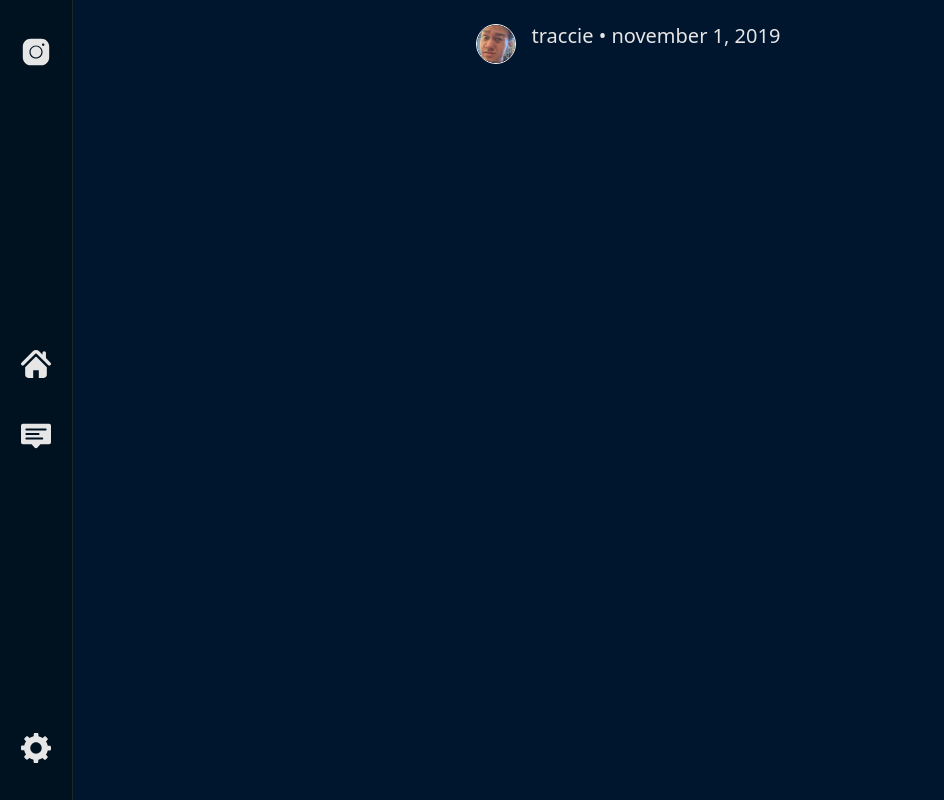
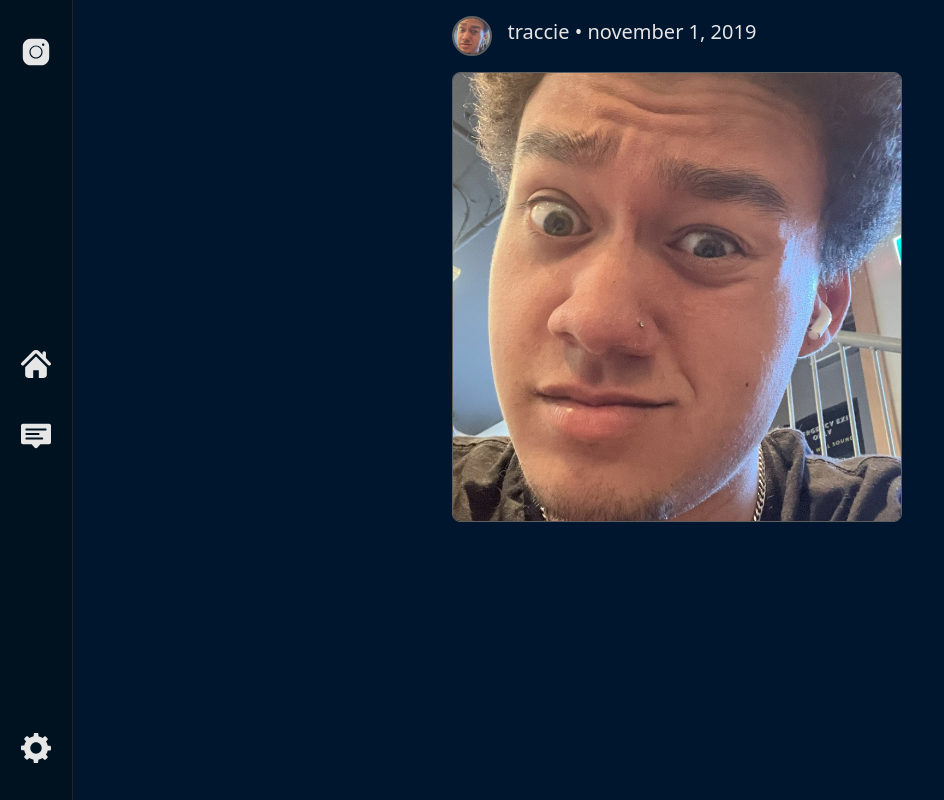
Before and after one commit to bennyschoo/BSocial, a React (Vite) app in the folder bsocial-client/: page / in a window 1280 px wide. Shown: the whole page, without its empty margins (0-944 px from the left). Built offline with nearby package versions, Linux system fonts and the light colour scheme.

Commit message:
added post content. Working on caption box.

```diff
--- a/bsocial-client/public/styles/styles.css
+++ b/bsocial-client/public/styles/styles.css
@@ -23,3 +23,12 @@
 .text-light{
     color: #e6e6e6 !important;
 }
+
+.profile-pic{
+    border: 2px solid #5e5e5e;
+}
+
+.post-content{
+    border-radius: 8px;
+    border: 1px solid #5e5e5e;
+}
--- a/bsocial-client/src/components/Post.tsx
+++ b/bsocial-client/src/components/Post.tsx
@@ -1,20 +1,25 @@
 import TopBar from "./postComponents/TopBar.tsx"
+import PostContent from "./postComponents/PostContent.tsx"
+import CaptionBox from "./postComponents/CaptionBox.tsx"
 
 interface PostProps {
     postid: number;
     pfpUrl?: string;
     username: string;
     datetime: string;
-    contenturl: string;
-    caption: string;
+    contenturl?: string;
+    caption?: string;
 }
 
 
 function Post({postid, pfpUrl="/img/default_pfp.jpg", username, datetime, contenturl, caption}: PostProps) {
 
+
     return (
-        <div className="m-4 d-flex flex-column" key={postid} style={{width:"100%"}}>
+        <div className=" d-flex flex-column" key={postid} style={{width:"100%"}}>
             <TopBar pfpUrl={pfpUrl} username={username} datetime={datetime} />
+            {contenturl && <PostContent contenturl={contenturl} />}
+            {caption && <CaptionBox caption={caption} />}
         </div>
     )
 }
--- a/bsocial-client/src/components/Posts.tsx
+++ b/bsocial-client/src/components/Posts.tsx
@@ -8,8 +8,8 @@ interface PostsProps {
 function Posts({isDesktop}: PostsProps) {
 
   return (
-    <div className="posts d-flex flex-column gap-3" style={{width: isDesktop ? "450px" : "100%"}}>
-      <Post postid={2} pfpUrl='/img/traccie.jpg' username='traccie' datetime='november 1, 2019' contenturl='traccie.jpg' caption='HI MY NAME IS TRACCIE'/>
+    <div className="posts d-flex flex-column" style={{width: isDesktop ? "450px" : "100%"}}>
+      <Post postid={2} pfpUrl='/img/traccie.jpg' username='traccie' datetime='november 1, 2019' contenturl='/img/traccie.jpg' caption="HI MY NAME IS TRACCIE"/>
     </div>
   );
 }
--- a/bsocial-client/src/components/ProfilePic.tsx
+++ b/bsocial-client/src/components/ProfilePic.tsx
@@ -8,7 +8,7 @@ interface ProfilePicProps {
 
 function ProfilePic({url, size=40, alt="Profile Picture"}: ProfilePicProps) {
     return (
-        <img src={url} alt={alt} className="rounded-circle border border-light" height={size}/>
+        <img src={url} alt={alt} className="profile-pic rounded-circle" height={size}/>
     );
 }
 
--- a/bsocial-client/src/components/Sidebar.tsx
+++ b/bsocial-client/src/components/Sidebar.tsx
@@ -1,4 +1,4 @@
-import SideBarButton from "./SideBarButton.tsx";
+import SideBarButton from "./UIButton.tsx";
 import homeicon from "../assets/homeIcon.svg";
 import messageicon from "../assets/messageicon.svg";
 import settingsicon from "../assets/settingsicon.svg";
--- a/bsocial-client/src/components/postComponents/PostContent.tsx
+++ b/bsocial-client/src/components/postComponents/PostContent.tsx
@@ -0,0 +1,18 @@
+
+interface PostContentProps {
+    contenturl: string;
+}
+
+function PostContent({contenturl}: PostContentProps) {
+
+
+    return (
+        <>
+            <img src={contenturl} className="post-content"></img>
+        </>
+
+    )
+}
+
+
+export default PostContent;
--- a/bsocial-client/src/components/postComponents/TopBar.tsx
+++ b/bsocial-client/src/components/postComponents/TopBar.tsx
@@ -9,11 +9,11 @@ interface TopBarProps {
 
 function TopBar({pfpUrl, username, datetime}: TopBarProps) {
     return <>
-        <div className="background d-flex gap-3" >
+        <div className="background d-flex gap-3 my-3" >
             <ProfilePic url={pfpUrl} />
-            <div className="d-flex flex-wrap">
-                <h5 className="m-0 p-0">{username} •&nbsp;</h5>
-                <h5 className="m-0 p-0">{datetime}</h5>
+            <div className="d-flex flex-wrap align-items-center">
+                <h5 className="">{username} •&nbsp;</h5>
+                <h5 className="">{datetime}</h5>
             </div>
         </div>
     </>
```
Also changed, not shown: bsocial-client/src/components/postComponents/CaptionBox.tsx (+16 -0 lines), bsocial-client/src/components/UIButton.tsx (renamed from bsocial-client/src/components/SideBarButton.tsx), bsocial-client/src/components/postComponents/BottomBarButton.tsx (deleted).
